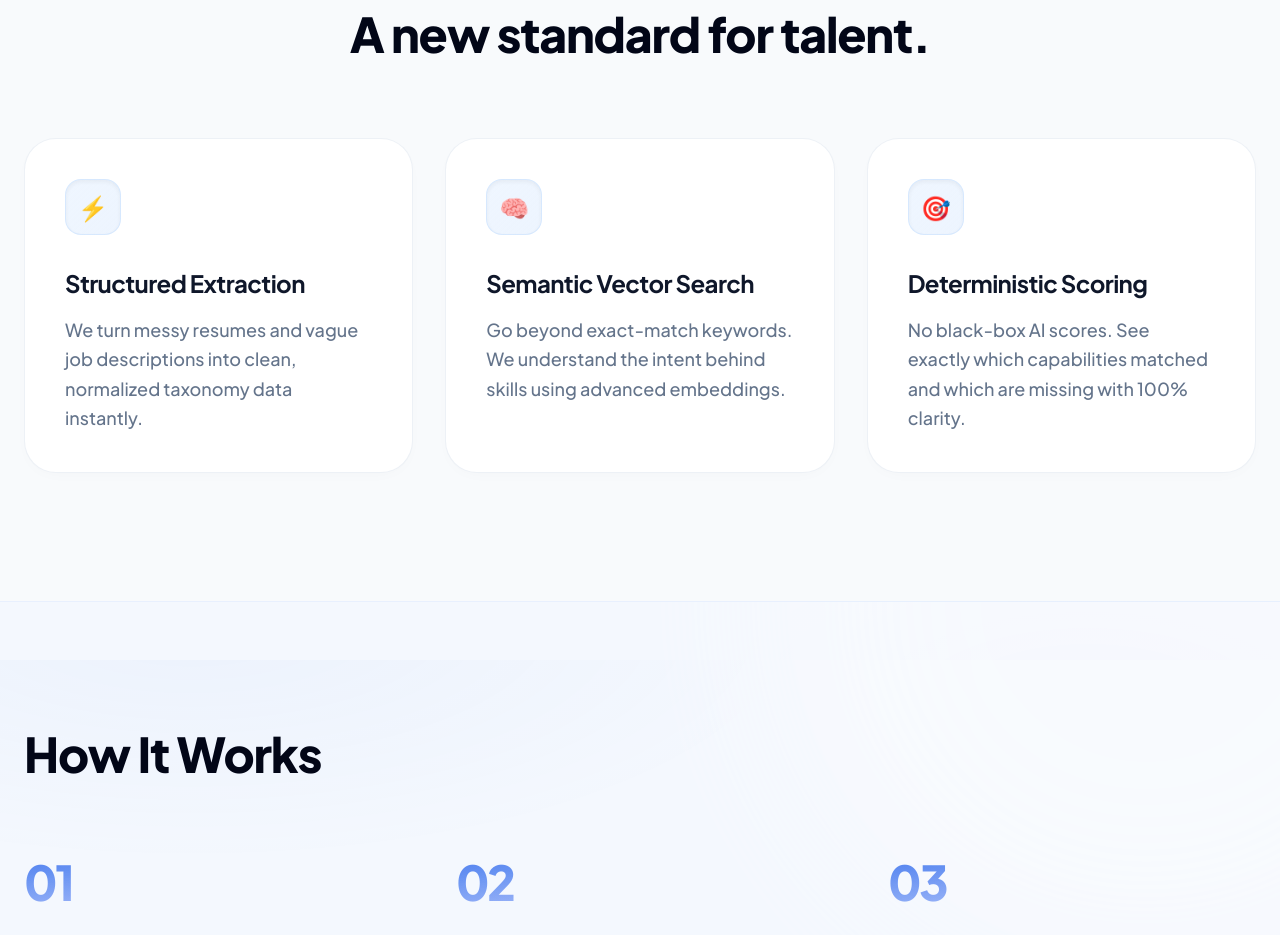
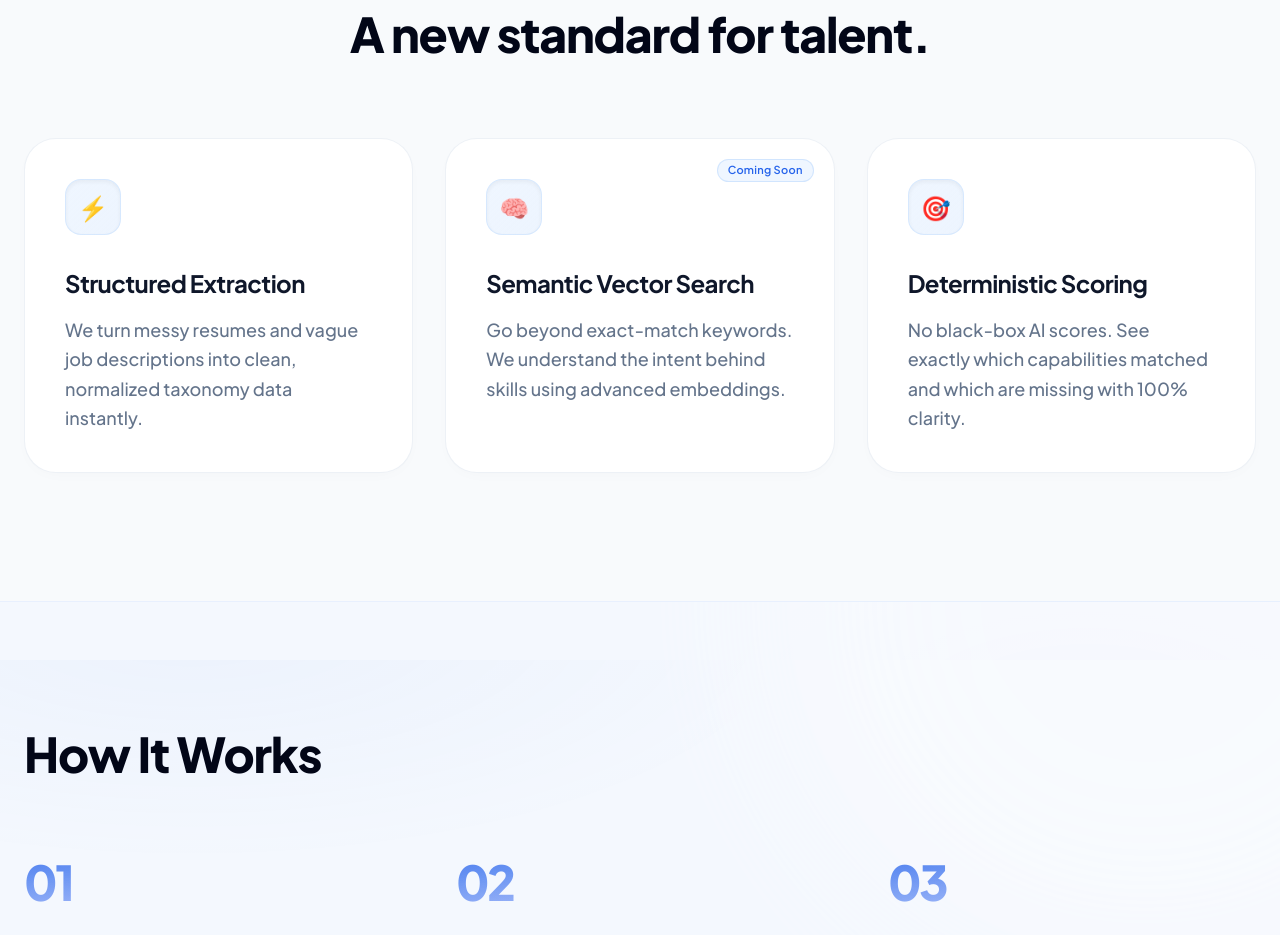
Before and after one commit to Balazs27/talent-lens-ai, a Next.js app: page / in a window 1280 px wide. Shown: the part 1740-2675 px from the top of the page. Built offline with nearby package versions, Linux system fonts and the light colour scheme.

Commit message:
feat: add coming soon badge on Semantic Vector Search card

```diff
--- a/src/components/landing/FeatureGridSection.tsx
+++ b/src/components/landing/FeatureGridSection.tsx
@@ -1,7 +1,7 @@
 export function FeatureGridSection() {
   const features = [
     { title: "Structured Extraction", desc: "We turn messy resumes and vague job descriptions into clean, normalized taxonomy data instantly.", icon: "⚡️" },
-    { title: "Semantic Vector Search", desc: "Go beyond exact-match keywords. We understand the intent behind skills using advanced embeddings.", icon: "🧠" },
+    { title: "Semantic Vector Search", desc: "Go beyond exact-match keywords. We understand the intent behind skills using advanced embeddings.", icon: "🧠", comingSoon: true },
     { title: "Deterministic Scoring", desc: "No black-box AI scores. See exactly which capabilities matched and which are missing with 100% clarity.", icon: "🎯" }
   ];
 
@@ -15,7 +15,12 @@ export function FeatureGridSection() {
         </div>
         <div className="grid md:grid-cols-3 gap-8">
           {features.map((f, i) => (
-            <div key={i} className="bg-white rounded-[2rem] p-10 shadow-[0_4px_20px_-10px_rgba(0,0,0,0.05)] border border-slate-200/60 hover:-translate-y-1 transition-all duration-300">
+            <div key={i} className="relative bg-white rounded-[2rem] p-10 shadow-[0_4px_20px_-10px_rgba(0,0,0,0.05)] border border-slate-200/60 hover:-translate-y-1 transition-all duration-300">
+              {f.comingSoon && (
+                <span className="absolute top-5 right-5 rounded-full bg-blue-50 border border-blue-200/60 px-2.5 py-0.5 text-[11px] font-semibold text-blue-600 tracking-wide">
+                  Coming Soon
+                </span>
+              )}
               <div className="w-14 h-14 rounded-2xl bg-gradient-to-br from-blue-50 to-blue-100/50 border border-blue-200/50 flex items-center justify-center text-2xl mb-8 shadow-inner">
                 {f.icon}
               </div>
```
